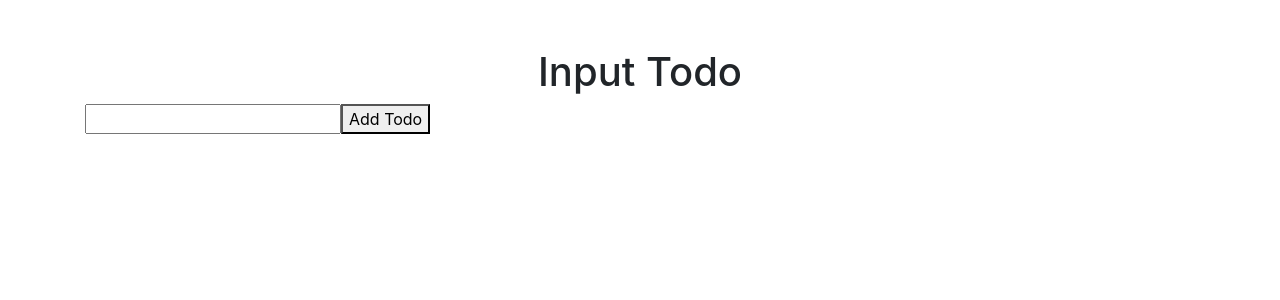
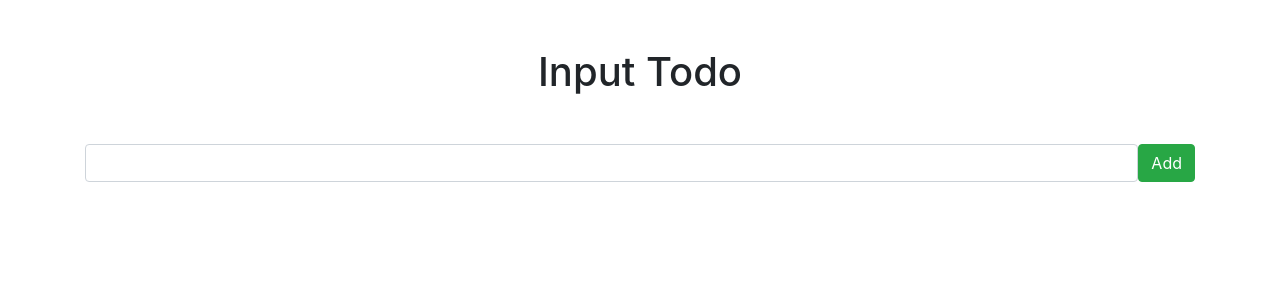
Before and after one commit to davidpaps/to_do_list, a React (Create React App) app in the folder client/: page / in a window 1280 px wide. Shown: the top 300 px of the page. Built offline with nearby package versions, Linux system fonts and the light colour scheme.

Commit message:
react hook setstte used to gain value from inout field

```diff
--- a/client/src/components/inputTodo.js
+++ b/client/src/components/inputTodo.js
@@ -1,12 +1,19 @@
-import React, { Fragment } from "react";
+import React, { Fragment, useState } from "react";
 
 const InputTodo = () => {
+  const [description, setDescription] = useState("");
+
   return (
     <Fragment>
       <h1 className="text-center mt-5">Input Todo</h1>
-      <form>
-        <input type="text" className="" />
-        <button>Add Todo</button>
+      <form className="d-flex mt-5">
+        <input
+          type="text"
+          className="form-control"
+          value={description}
+          onChange={(event) => setDescription(event.target.value)}
+        />
+        <button className="btn btn-success">Add</button>
       </form>
     </Fragment>
   );
```
